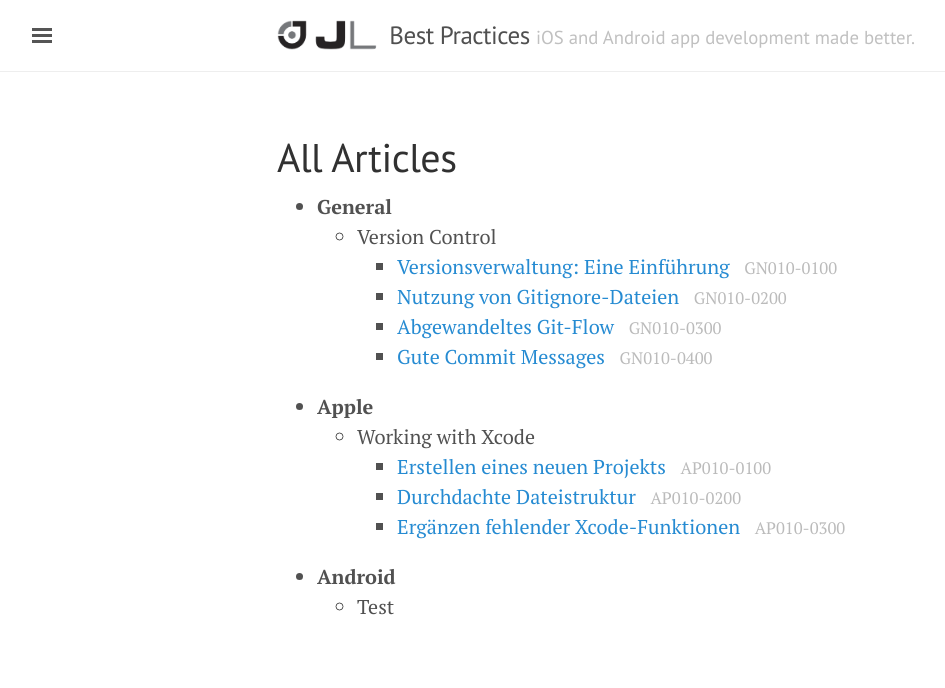
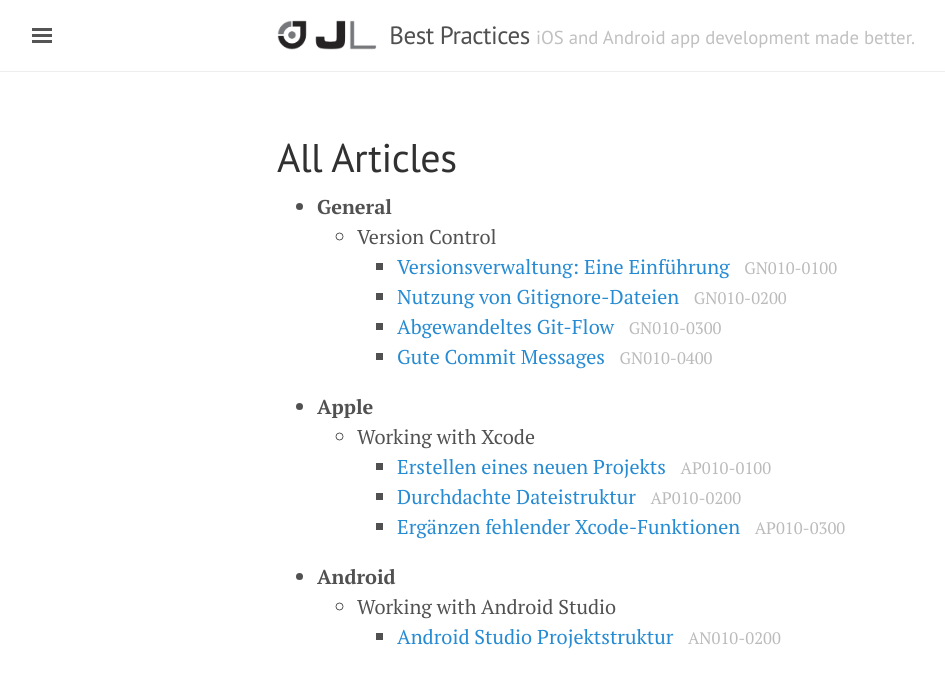
Before and after one commit to JamitLabs/BestPractices, a Jekyll site: the page built from index.html, in a window 1280 px wide. Shown: the top 688 px of the page, without its empty margins (3-948 px from the left). Built offline with Jekyll 4.4.1, drawn with Linux system fonts in a browser that asks for light colours.

Commit message:
Add new Android topic section to config file

```diff
--- a/_config.yml
+++ b/_config.yml
@@ -19,7 +19,7 @@
   Apple:
     - Working with Xcode
   Android:
-    - Test
+    - Working with Android Studio
 
 collections:
   articles:
```
